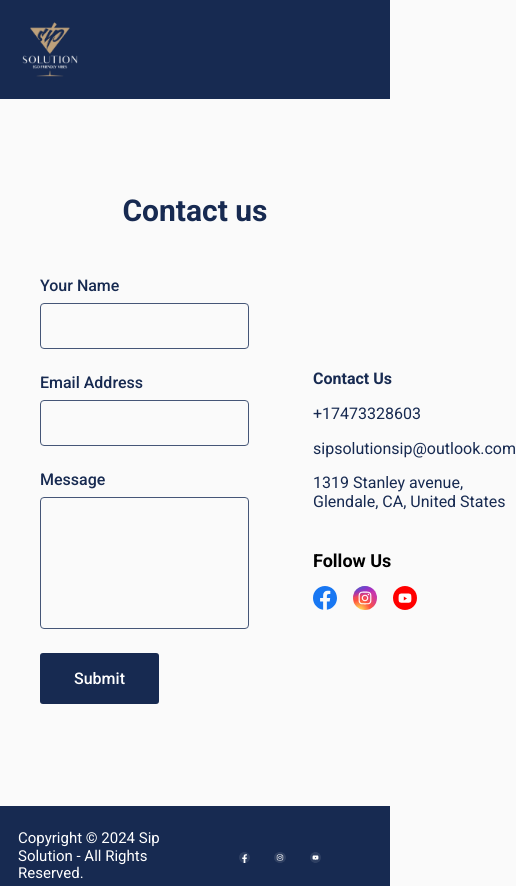
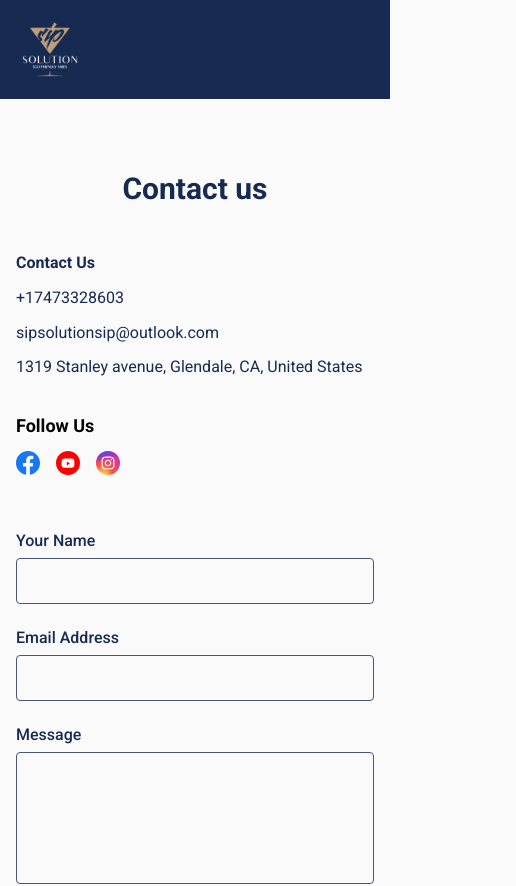
Before and after one commit to sargisshahinyan/sip-solutions, a Next.js app: page /sip/contact-us in a window 390 px wide. Shown: the top 886 px of the page, 516 px wide, since content can reach past the window. Built offline with nearby package versions, Linux system fonts and the light colour scheme.

Commit message:
Styles for contact page responsivness

```diff
--- a/src/app/sip/contact-us/page.tsx
+++ b/src/app/sip/contact-us/page.tsx
@@ -34,11 +34,11 @@ export default function ContactUsPage() {
                 <a target="_blank" rel="noreferrer" href="https://www.facebook.com/profile.php?id=61558992350036">
                   <Image className={styles.social_icon} src={fbIcon} alt="fbIcon" />
                 </a>
+                <a target="_blank" rel="noreferrer" href="https://youtube.com/@howtomakeitsip">
+                  <Image className={styles.social_icon} src={ytIcon} alt="ytIcon" />
+                </a>
                 <a target="_blank" rel="noreferrer" href="https://www.instagram.com/sipsolutionsip">
                   <Image className={styles.social_icon} src={inIcon} alt="inIcon" />
-                </a>
-                <a target="_blank" rel="noreferrer" href="https://youtube.com/@howtomakeitsip">
-                  <Image className={styles.social_icon} src={ytIcon} alt="ytIcon" />
                 </a>
               </div>
             </div>
--- a/src/app/sip/contact-us/styles.module.scss
+++ b/src/app/sip/contact-us/styles.module.scss
@@ -1,6 +1,6 @@
 .contact-us {
   margin: 0 auto;
-  padding: 5.875rem 2.5rem 6.375rem;
+  padding: 5.875rem 2.5rem 0;
   max-width: 76.5rem;
   min-height: calc(100vh - 12.25rem);
 
@@ -54,4 +54,31 @@
       height: 1.5rem;
     }
   }
+
+  @media (max-width: 1024px) {
+    padding-top: 4.5rem;
+    min-height: calc(100vh - 179px);
+
+    .content {
+      gap: 1.5rem;
+    }
+
+    .form {
+      width: 26.25rem;
+    }
+  }
+
+  @media (max-width: 768px) {
+    padding: 4.5rem 1rem;
+
+    .content {
+      flex-direction: column-reverse;
+      align-items: flex-start;
+      gap: 3.5rem;
+    }
+
+    .form {
+      width: 100%
+    }
+  }
 }
```
